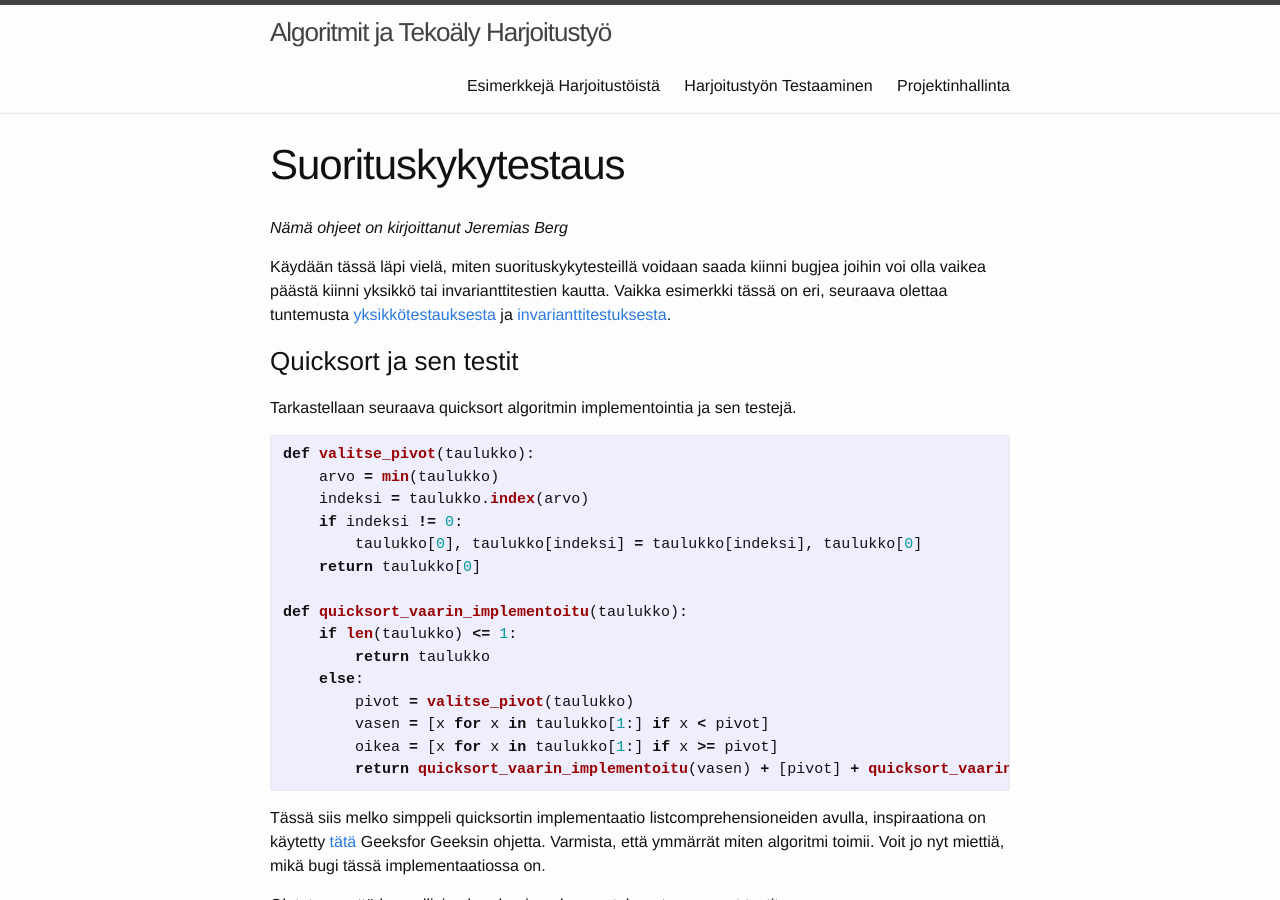
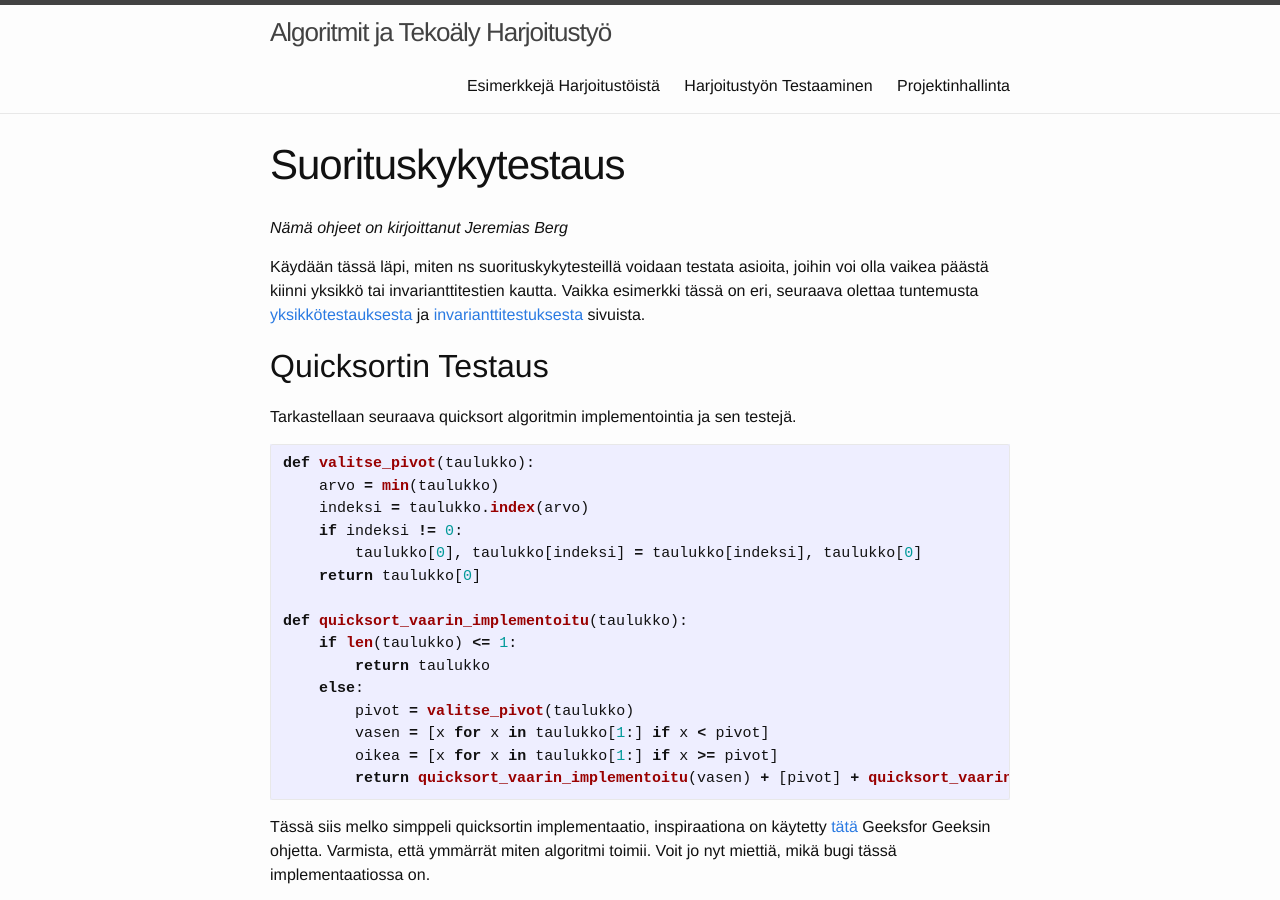
Before and after one commit to algolabra-hy/algolabra-hy.github.io, a Jekyll site: the page built from test_performance.md, in a window 1280 px wide and 900 px high. Built offline with Jekyll 4.4.1, drawn with Linux system fonts in a browser that asks for light colours; some of the changed text lies outside the part shown.

Commit message:
performance testing

````diff
--- a/test_performance.md
+++ b/test_performance.md
@@ -8,10 +8,10 @@ inheader: no
 _Nämä ohjeet on kirjoittanut Jeremias Berg_
 
 
-Käydään tässä läpi vielä, miten suorituskykytesteillä voidaan saada kiinni bugjea joihin voi olla vaikea päästä kiinni yksikkö tai invarianttitestien kautta. Vaikka esimerkki tässä on eri, seuraava olettaa tuntemusta [yksikkötestauksesta](/unittest) ja [invarianttitestuksesta](/invarianttest).
+Käydään tässä läpi, miten ns suorituskykytesteillä voidaan testata asioita, joihin voi olla vaikea päästä kiinni yksikkö tai invarianttitestien kautta. Vaikka esimerkki tässä on eri, seuraava olettaa tuntemusta [yksikkötestauksesta](/unittest) ja [invarianttitestuksesta](/invarianttest) sivuista.
 
 
-### Quicksort ja sen testit
+## Quicksortin Testaus
 Tarkastellaan seuraava quicksort algoritmin implementointia ja sen testejä.
 
 ```python
@@ -31,7 +31,7 @@ def quicksort_vaarin_implementoitu(taulukko):
         oikea = [x for x in taulukko[1:] if x >= pivot]
         return quicksort_vaarin_implementoitu(vasen) + [pivot] + quicksort_vaarin_implementoitu(oikea)
 ```
-Tässä siis melko simppeli quicksortin implementaatio listcomprehensioneiden avulla, inspiraationa on käytetty [tätä](https://www.geeksforgeeks.org/python-program-for-quicksort/) Geeksfor Geeksin ohjetta. Varmista, että ymmärrät miten algoritmi toimii.
+Tässä siis melko simppeli quicksortin implementaatio, inspiraationa on käytetty [tätä](https://www.geeksforgeeks.org/python-program-for-quicksort/) Geeksfor Geeksin ohjetta. Varmista, että ymmärrät miten algoritmi toimii.
 Voit jo nyt miettiä, mikä bugi tässä implementaatiossa on.
 
 Oletetaan, että kunnollisina koodareina olemme tehneet seuraavat testit:
@@ -174,7 +174,7 @@ Edelleen testi ei mene läpi. Tässä testissä kuitenkin edelleen vastaesimerkk
 vielä uskoa, että koodisamme olisi jotain vialla.
 
 
-# Tarkempi Testi
+### Tarkempi Testi
 Vaihdetaan taktiikkaa ja testataan invarianttia: "suurimalla osalla listoista jotka ovat epäjärjestyksessä quicksort on insertionsorttia nopeampi". Nyt pitäisi kuitenkin päättää, miten mitataan taulukon epäjärjestystä. Aloitetaan testillä joka järjestää
 suuren määrän taulukoita ja testaa invarianttia: "suurimmalla osalla taulukoista quicksort on bubblesorttia nopeampi"
 ```python
@@ -311,7 +315,7 @@ FAILED src/tests/sort_test.py::TestSort::test_quicksort_on_useimmiten_nopeampi_k
 ```
 Näyttää paremmalta, testi ei mene läpi ja tällä kerralla hypothesis löytää esimerkin jolla olettaisimme, että quicksort on insertion sorttia nopeampi. Nyt pitäisi herätä huoli siitä, että koodissamme on tosiaan jotain väärin.
 
-# Korjataan Quicksort
+## Korjataan Quicksort
 Testin perusteella alamme siis etsimään bugia. Onneksi keinotekoisesti lisätyt bugit on helppo korjata. Valitaan pivotti "sattumanvaraisesti" olemaan osataulukon ensimmäinen alkio.
 ```python
 def quicksort_oikein_implementoitu(taulukko):
@@ -356,7 +360,7 @@ src/tests/sort_test.py .....
 Eli tuntuisi toimivan. Olipas kuitenkin haastavaa....
 
 
-## Toinen Tapa Testata
+## Toinen tapa testata
 Huomattiin siis, että ajoaikaa mittaavilla testeillä voidaan periaatteessa saada kiinni hienovaraisempia bugeija kuin invariantti ja yksikkötestauksella. Tämä vaatii kuitenkin tarkkuutta ja testien muuttamista hieman epädeterministisiksi. Tässä on omat haasteensa.
 
 Toinen (ja usein parempi) tapa on miettiä, voiko toivottuja asioita testata deterministisesti ilman ajoajan mittaamista. Järjestysalgoritmien tapauksessa voidaan miettiä, voisiko olla joku toinen (detemrinistinen) parametri joka erottaa bubblesortin ja quicksortin. Tälläinnen löytyy esim miettimällä _miksi_ quicksortin aikavaatimus on yleensä n log n kun bubblesortin on neliöllinen. Kuten tira kurssilta muistetaan, tämä johtuu siitä, että quicksortin ei yleensä tarvitse verrata kaikkia listan alkioita pareittan toisiinsa, sen sijaan jokaisella kierroksella verrataan kaikkia osalistan alkioita pivottiin. Muutetaan siis seuraavaksi
@@ -364,8 +368,12 @@ sekä bubblesorttiamme ja quick sorttiamme niin, että ne palauttavat myös teht
 
 Jätetään tälläiset testit kotitehtäväksi.
 
-# Yhteeenveto
+## Yhteeenveto
 Verrattuna muihin testityyppeihin, suorituskykytestien suunnittelussa pitää olla tietoinen siitä, että ajannittaus on epädeterminististä. Näimpä testit kannattaa suunnitella niin, että ne sallivat pienen heiton. Huomasimme myös, että hypothesiksen laajemmassa käytössä pitää alkaa olla tarkkana sen kanssa, minkälaista syötettä testataan ja mittaako se todella niitä asioita mitä halutaan. Oikein käytettynä tällä lailla voidaan kuitenkin saada kiinni bugeija joita muilla tekniikoilla ei saa.
+
+Tärkeä huomio on, että myös monimutkaisemmissa testeissä kannattaa keskittyä yhden asian testaamiseen.
+Näimme, että järkevissä suorituskykytesteissä tarvitaan vähän isompia listoja joissa on "enemmän tekemistä" järjestysalgoritmien
+kannalta. Rajatapusten, kuten jo järjestetyjen ja tyhjien listojen testaus on kuitenkin oleellista, aikaisemmissa esimerkeissä tät hoitaa testimme ```test_quicksort_jarjestaa_listan_hypothesis``` jolloin tehokkuustestaukseen ei tarvita ihan kaikkia listoja.
 
 
 Vaikka quicksort ja listan järjestys algoritmit muutenkin ovat harjoitustyötä varten liian helppoja, samoja ideoita voi hyvin soveltaa myös harjoitustyöhön sopivissa aiheissa. Helppo esimerkikki on esimerkiksi reitinhaku algoritmit. Monet reitinhakualgoritmit voivat olla väärin implementoituja, mutta silti palauttaa lyhyimmän reitin. Mieti miten polunetsintäsi pitäis toimia, ja suunnitele testit testaamaan iniitä heuristiikkoja. Polunetsinnässäkään ei tarvitse luottaa ajoaikaan, sen sijaan voit laskea esimerkiksi vierailtujen solmujen määrän.
````
Also changed, not shown: other parts of test_performance.md (+7 -3 lines), index.md (+1 -1 lines).
